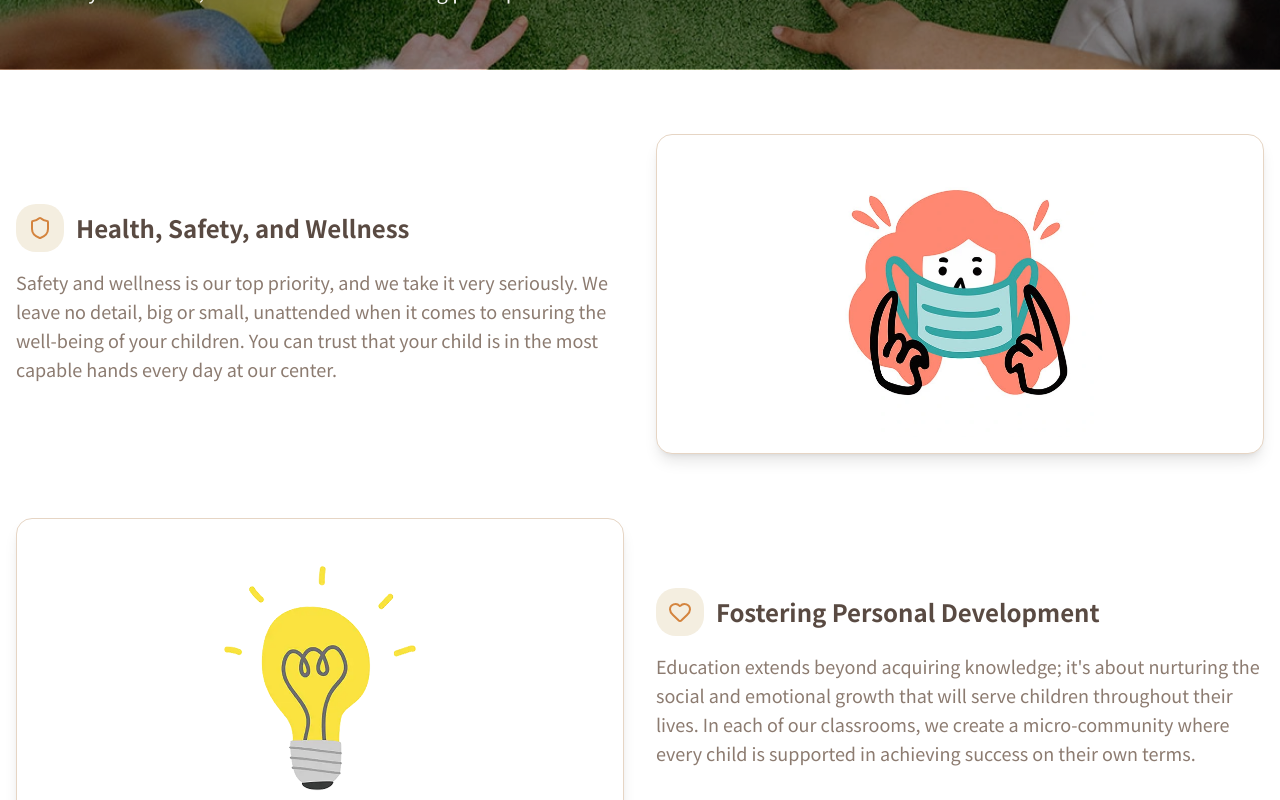
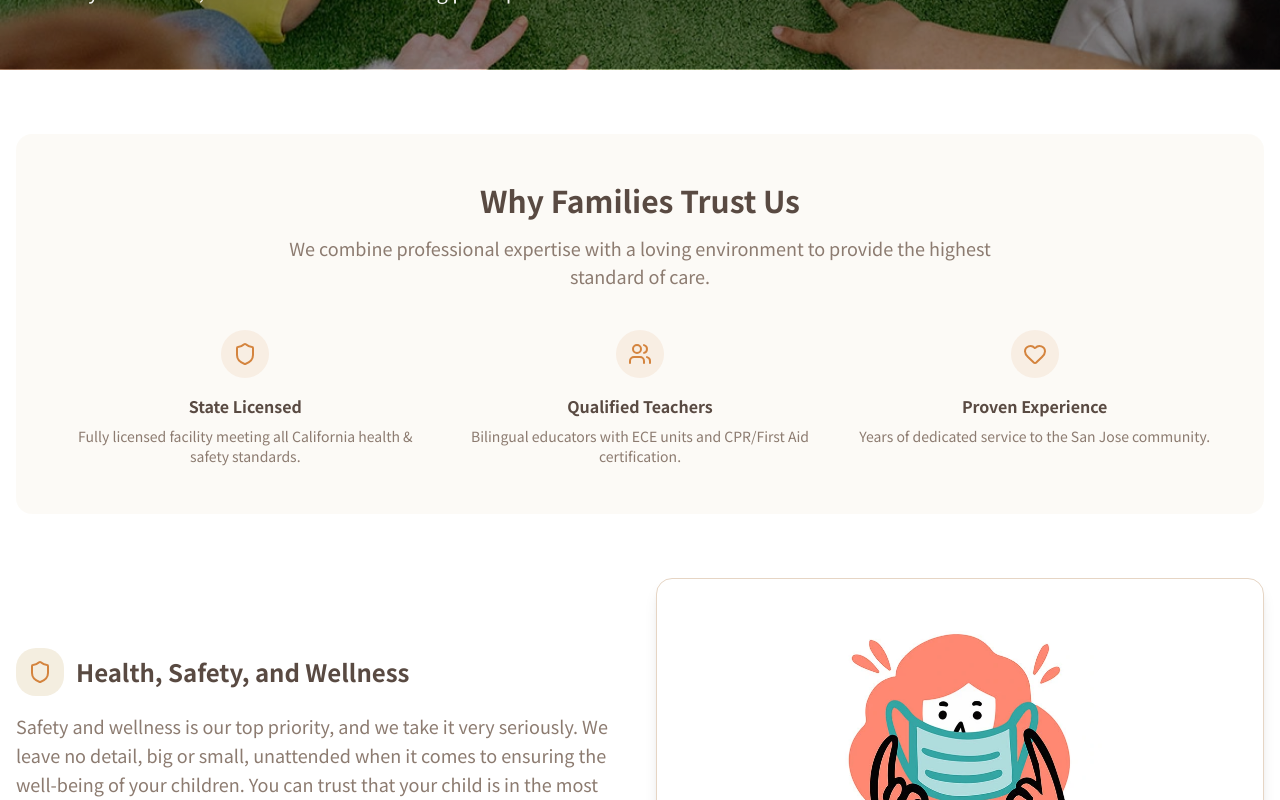
Before and after one commit to darecallad/sunny-next, a Next.js app: page /about in a window 1280 px wide. Shown: the part 1060-1860 px from the top of the page. Built offline with nearby package versions, Linux system fonts and the light colour scheme.

Commit message:
update GEO/SEO

```diff
--- a/src/app/about/page.tsx
+++ b/src/app/about/page.tsx
@@ -41,6 +41,61 @@ export default function AboutPage() {
       {/* Principles Section */}
       <section className="py-16">
         <div className="container mx-auto px-4">
+          {/* EEAT: Trust & Qualifications Section */}
+          <div className="mb-16 rounded-2xl bg-secondary/30 p-8 lg:p-12">
+            <div className="mx-auto max-w-3xl text-center">
+              <h2 className="text-3xl font-semibold text-foreground">
+                {locale === "en" ? "Why Families Trust Us" : "為什麼家長信賴我們"}
+              </h2>
+              <p className="mt-4 text-lg text-muted-foreground">
+                {locale === "en"
+                  ? "We combine professional expertise with a loving environment to provide the highest standard of care."
+                  : "我們結合專業知識與充滿愛的環境，提供最高標準的照護服務。"}
+              </p>
+            </div>
+            <div className="mt-10 grid gap-8 sm:grid-cols-3">
+              <div className="text-center">
+                <div className="mx-auto flex h-12 w-12 items-center justify-center rounded-full bg-primary/10 text-primary">
+                  <Shield className="h-6 w-6" />
+                </div>
+                <h3 className="mt-4 font-semibold text-foreground">
+                  {locale === "en" ? "State Licensed" : "政府立案"}
+                </h3>
+                <p className="mt-2 text-sm text-muted-foreground">
+                  {locale === "en"
+                    ? "Fully licensed facility meeting all California health & safety standards."
+                    : "完全符合加州健康與安全標準的合格立案設施。"}
+                </p>
+              </div>
+              <div className="text-center">
+                <div className="mx-auto flex h-12 w-12 items-center justify-center rounded-full bg-primary/10 text-primary">
+                  <Users className="h-6 w-6" />
+                </div>
+                <h3 className="mt-4 font-semibold text-foreground">
+                  {locale === "en" ? "Qualified Teachers" : "專業師資"}
+                </h3>
+                <p className="mt-2 text-sm text-muted-foreground">
+                  {locale === "en"
+                    ? "Bilingual educators with ECE units and CPR/First Aid certification."
+                    : "具備幼教專業學分及 CPR/急救證照的雙語教師。"}
+                </p>
+              </div>
+              <div className="text-center">
+                <div className="mx-auto flex h-12 w-12 items-center justify-center rounded-full bg-primary/10 text-primary">
+                  <Heart className="h-6 w-6" />
+                </div>
+                <h3 className="mt-4 font-semibold text-foreground">
+                  {locale === "en" ? "Proven Experience" : "豐富經驗"}
+                </h3>
+                <p className="mt-2 text-sm text-muted-foreground">
+                  {locale === "en"
+                    ? "Years of dedicated service to the San Jose community."
+                    : "多年深耕聖荷西社區，擁有豐富的幼兒教育經驗。"}
+                </p>
+              </div>
+            </div>
+          </div>
+
           <div className="space-y-16">
             {aboutContent.principles.map((principle, index) => {
               const Icon = principleIcons[index];
--- a/src/app/locations/page.tsx
+++ b/src/app/locations/page.tsx
@@ -108,6 +108,36 @@ export default function LocationsPage() {
                   </div>
                 ))}
               </div>
+
+              {/* Neighborhoods & Directions (GEO Optimization) */}
+              <div className="rounded-xl border border-border bg-secondary/30 p-8">
+                <h3 className="text-xl font-semibold text-foreground mb-4">
+                  {locale === "en" ? "Serving Our Community" : "服務社區"}
+                </h3>
+                <div className="space-y-4 text-muted-foreground">
+                  <p>
+                    {locale === "en"
+                      ? "Our center is easily accessible from major highways (I-680, I-880) and serves families throughout the South Bay area:"
+                      : "我們的中心鄰近主要高速公路 (I-680, I-880)，交通便利，服務南灣各地區家庭："}
+                  </p>
+                  <ul className="grid grid-cols-2 gap-2 list-disc pl-5">
+                    <li>North San Jose (95131, 95132)</li>
+                    <li>Berryessa / Penitencia Creek</li>
+                    <li>Milpitas (95035)</li>
+                    <li>Santa Clara (95054)</li>
+                    <li>Alum Rock / East San Jose</li>
+                    <li>Cupertino (Commuter friendly)</li>
+                  </ul>
+                  <p className="text-sm pt-2">
+                    {locale === "en"
+                      ? "Just 5 minutes from the Great Mall and Berryessa BART Station."
+                      : "距離 Great Mall 和 Berryessa BART 站僅 5 分鐘車程。"}
+                  </p>
+                </div>
+              </div>
+            </div>
+            <div className="h-[400px] overflow-hidden rounded-xl border border-border shadow-sm lg:h-auto">
+              {/* Google Maps Embed Code Here */}
             </div>
           </div>
         </div>
--- a/src/app/page.tsx
+++ b/src/app/page.tsx
@@ -8,17 +8,19 @@ import { VideoSpotlight } from "@/components/sections/video-spotlight";
 import { LocalBusinessSchema } from "@/components/seo/local-business-schema";
 
 export const metadata: Metadata = {
-  title: "Sunny Child Care | Bilingual (Mandarin/English) Preschool in San Jose",
+  title: "Sunny Child Care | Mandarin Daycare, Preschool & Childcare in San Jose",
   description:
-    "Top-rated bilingual (Mandarin/English) preschool & daycare in San Jose (95131). Serving families in San Jose, Milpitas & Cupertino with infant care to kindergarten. 聖荷西首選中英雙語幼兒園。",
+    "Top-rated Mandarin daycare and preschool in San Jose (95131). We provide premier childcare services with a bilingual curriculum. Serving Berryessa, Milpitas & Cupertino.",
   keywords: [
+    "Mandarin daycare San Jose",
+    "daycare San Jose",
+    "preschool in San Jose",
+    "childcare San Jose",
     "Bilingual preschool San Jose",
     "Mandarin English daycare San Jose",
     "infant care San Jose",
     "Chinese immersion preschool",
     "San Jose childcare 95131",
-    "preschool in San Jose",
-    "Mandarin daycare San Jose",
     "Berryessa childcare",
     "Milpitas preschool",
     "Cupertino preschool",
@@ -28,9 +30,9 @@ export const metadata: Metadata = {
     "中文幼兒園 San Jose",
   ],
   openGraph: {
-    title: "Sunny Child Care | San Jose Bilingual Preschool & Childcare | 中英雙語幼兒園",
+    title: "Sunny Child Care | Mandarin Daycare & Preschool in San Jose",
     description:
-      "Premier Mandarin-English immersion daycare with infant, toddler, preschool & kindergarten programs. Nutritious meals, STEAM curriculum, caring bilingual staff. 聖荷西中英雙語幼兒園。",
+      "Premier Mandarin-English immersion daycare and childcare in San Jose. Infant, toddler, preschool & kindergarten programs. Serving San Jose, Milpitas, and Cupertino.",
     url: "https://www.sunnychildcare.com",
     siteName: "Sunny Child Care",
     locale: "en_US",
--- a/src/components/layout/site-footer.tsx
+++ b/src/components/layout/site-footer.tsx
@@ -88,6 +88,8 @@ export function SiteFooter() {
         <div className="py-2 text-center text-xs text-white/70">
           <p>
             © {new Date().getFullYear()} {siteConfig.name}. {locale === "en" ? "All rights reserved." : "版權所有"}
+            <span className="mx-2">|</span>
+            <span>{locale === "en" ? "State Licensed Facility" : "加州立案合格設施"}</span>
           </p>
         </div>
       </div>
--- a/src/components/seo/local-business-schema.tsx
+++ b/src/components/seo/local-business-schema.tsx
@@ -37,14 +37,28 @@ export function LocalBusinessSchema() {
     },
     servesCuisine: "Nutritious meals, Organic options",
     hasMap: "https://maps.google.com/?q=2586+Seaboard+Ave,+San+Jose,+CA+95131",
-    areaServed: {
-      "@type": "City",
-      name: "San Jose",
-      containedIn: {
-        "@type": "State",
-        name: "California",
+    areaServed: [
+      {
+        "@type": "City",
+        name: "San Jose",
+        containedIn: { "@type": "State", name: "California" },
       },
-    },
+      {
+        "@type": "City",
+        name: "Milpitas",
+        containedIn: { "@type": "State", name: "California" },
+      },
+      {
+        "@type": "City",
+        name: "Cupertino",
+        containedIn: { "@type": "State", name: "California" },
+      },
+      {
+        "@type": "City",
+        name: "Santa Clara",
+        containedIn: { "@type": "State", name: "California" },
+      },
+    ],
     knowsLanguage: ["English", "Chinese", "Mandarin"],
     availableLanguage: ["English", "Chinese"],
     aggregateRating: {
--- a/src/data/site.ts
+++ b/src/data/site.ts
@@ -129,15 +129,15 @@ export const navigation: NavItem[] = [
 
 export const heroContent = {
   eyebrow: {
-    en: "Mandarin-English Immersion",
-    zh: "中英雙語沉浸",
+    en: "Mandarin-English Immersion in San Jose",
+    zh: "聖荷西中英雙語沉浸",
   },
   title: {
-    en: "Grow confident, curious, and bilingual",
+    en: "Premier Bilingual (Mandarin-English) Daycare & Preschool in San Jose",
     zh: "自信、好奇、雙語力一起綻放",
   },
   description: {
-    en: "Sunny Child Care blends play-based academics, nutritious meals, and a bilingual community so every child feels at home while reaching their fullest potential.",
+    en: "Sunny Child Care provides top-rated bilingual childcare in San Jose. We blend play-based academics, nutritious meals, and a warm community for infants to kindergarten.",
     zh: "Sunny 將遊戲式課程、營養熱食與家的溫度結合，讓孩子每天都期待上學。",
   },
   primaryCta: {
@@ -145,7 +145,7 @@ export const heroContent = {
     href: "/admission/tuition",
   },
   secondaryCta: {
-    label: { en: "Download brochure", zh: "下載簡介" },
+    label: { en: "About Sunny", zh: "關於我們" },
     href: "/about",
   },
   stats: [
```
